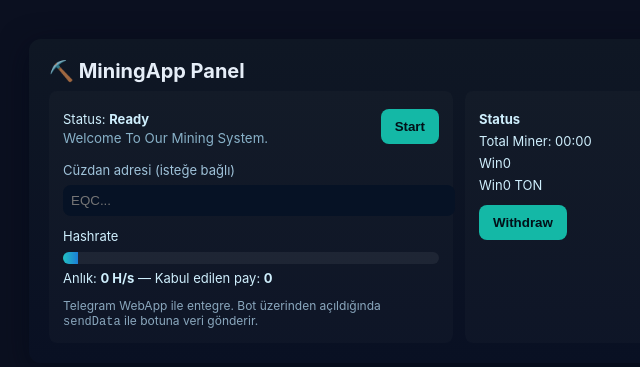
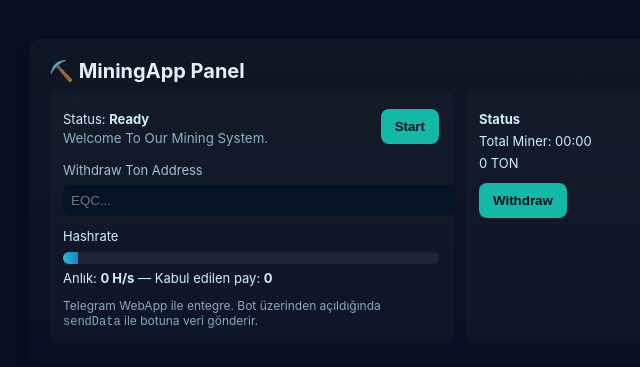
Before and after one commit to James007-bond/MiningApp, a plain HTML site: page index.html in a window 1280 px wide. Shown: the part 199-566 px from the top of the page, without its empty margins (181-821 px from the left). Drawn offline with Linux system fonts and the light colour scheme.

Commit message:
Update index.html

```diff
--- a/index.html
+++ b/index.html
@@ -37,7 +37,7 @@
         </div>
 
         <div style="margin-top:12px">
-          <label style="font-size:13px;color:#9fc2d9">Cüzdan adresi (isteğe bağlı)</label>
+          <label style="font-size:13px;color:#9fc2d9">Withdraw Ton Address</label>
           <input id="wallet" placeholder="EQC..." style="width:100%;margin-top:6px;padding:8px;border-radius:8px;border:none;background:#061225;color:#cfeffd">
         </div>
 
@@ -55,8 +55,8 @@
       <div class="panel" style="min-width:200px">
         <div class="stat"><strong>Status</strong></div>
         <div class="stat">Total Miner: <span id="runtime">00:00</span></div>
-        <div class="stat">Win<span id="shares">0</span></div>
-        <div class="stat">Win<span id="earn">0 TON</span></div>
+        <!--<div class="stat">Win<span id="shares">0</span></div>-->
+        <div class="stat"><span id="earn">0 TON</span></div>
         <div style="margin-top:12px;">
           <button id="sendBot">Withdraw</button>
         </div>
```
